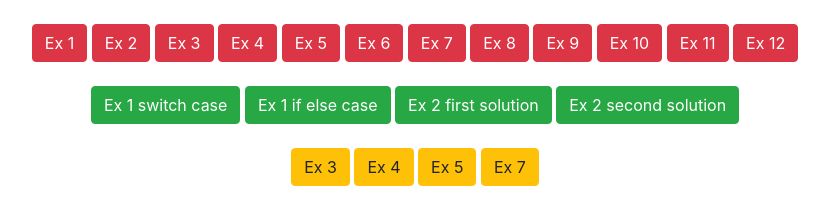
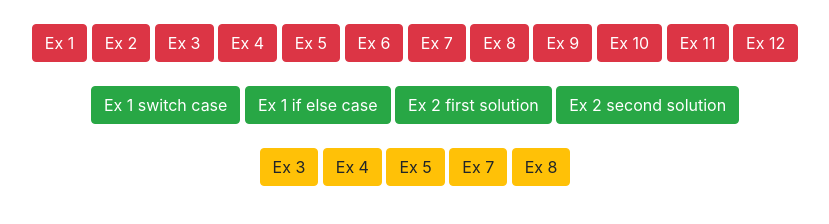
Before and after one commit to Ninnnaa/jstask, a plain HTML site: page index.html in a window 1280 px wide. Shown: the whole page, without its empty margins (225-1054 px from the left). Drawn offline with Linux system fonts and the light colour scheme.

Commit message:
add function convert string to object

```diff
--- a/index.html
+++ b/index.html
@@ -36,6 +36,7 @@
         <button  type="button" class="btn btn-warning" onclick="ordinateObjectsByCharactersNumbers()">Ex 4 </button>
         <button  type="button" class="btn btn-warning" onclick="sixth()">Ex 5 </button>
         <button  type="button" class="btn btn-warning" onclick="asyncFunction()">Ex 7 </button>
+        <button  type="button" class="btn btn-warning" onclick="convertStringToObject()">Ex 8 </button>
     </div>
 </body>
 </html>
--- a/js/newScript.js
+++ b/js/newScript.js
@@ -310,3 +310,10 @@ async function asyncFunction() {
     console.log(result);
 
 }
+
+function convertStringToObject() {
+    let obj = '{"name":"John", "age":30, "city":"New York"}';
+    const result = JSON.parse(obj);
+
+    console.log("Name: "+result.name+"\nAge: " +result.age+ "\nCity: " +result.city);
+}
```
